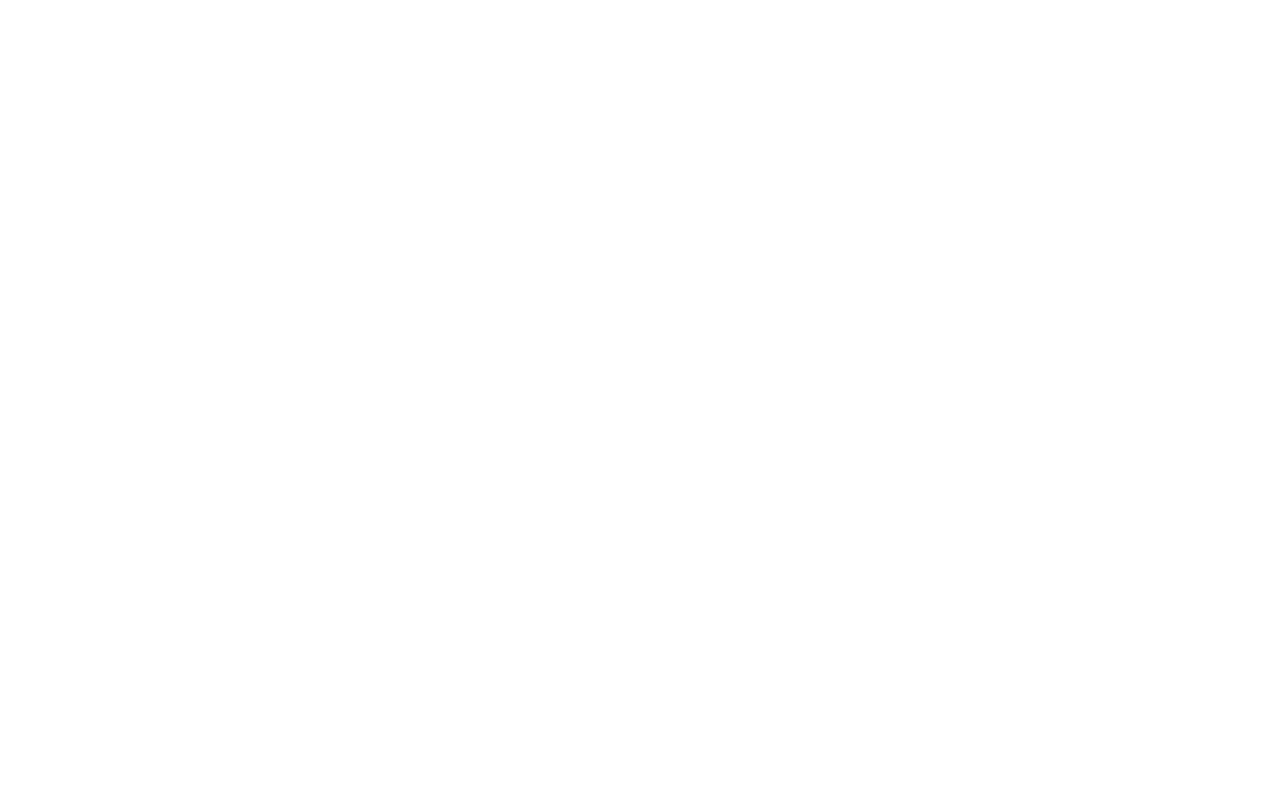
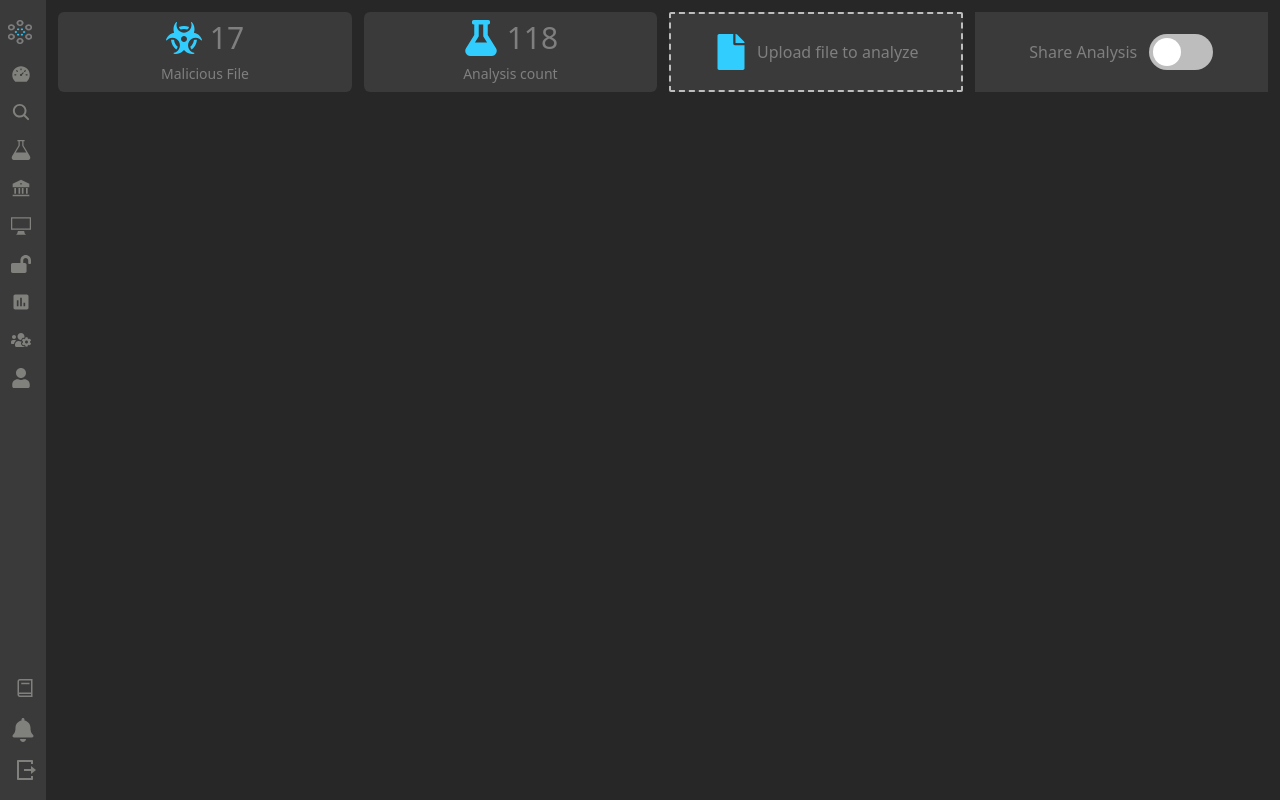
Before and after one commit to promahbubul/nucleon-security, a React (Vite) app: page /analyzes in a window 1280 px wide. Before the commit this address had no page. Built offline with nearby package versions, Linux system fonts and the light colour scheme.

Commit message:
analyzes header section create

```diff
--- a/src/App.jsx
+++ b/src/App.jsx
@@ -7,6 +7,7 @@
 import TrainingLayout from "./Layout/TrainingLayout";
 import Training from "./pages/Training/Training";
 import Events from "./pages/Events/Events";
+import Analyzes from "./pages/Analyzes/Analyzes";
 
 function App() {
   return (
@@ -19,6 +20,7 @@
         <Route path="/" element={<TrainingLayout />}>
           <Route path="training" element={<Training />} />
           <Route path="events" element={<Events />} />
+          <Route path="analyzes" element={<Analyzes />} />
         </Route>
       </Routes>
     </>
--- a/src/Layout/TrainingLayout.jsx
+++ b/src/Layout/TrainingLayout.jsx
@@ -17,7 +17,7 @@
   const sideLinks = [
     { path: "training", icon: AiFillDashboard },
     { path: "events", icon: IoSearch },
-    { path: "feature", icon: ImLab },
+    { path: "analyzes", icon: ImLab },
     { path: "bank", icon: RiBankFill },
     { path: "monitor", icon: ImDisplay },
     { path: "lock", icon: FaLockOpen },
--- a/src/assets/Icons/Icons.jsx
+++ b/src/assets/Icons/Icons.jsx
@@ -30,6 +30,7 @@
   FaCalendarDay,
   FaDatabase,
   FaList,
+  FaFile,
 } from "react-icons/fa";
 
 import { MdInsertChart, MdViewList } from "react-icons/md";
@@ -43,6 +44,7 @@
 import { PiBankFill } from "react-icons/pi";
 
 export {
+  FaFile,
   FaList,
   FaCalendarDay,
   FaDatabase,
--- /dev/null
+++ b/src/components/Analyzes/Status.jsx
@@ -0,0 +1,54 @@
+import React, { useState } from "react";
+import StatusCard from "../ui/StatusCard/StatusCard";
+import { FaBiohazard, FaFlask, FaFile } from "../../assets/Icons/Icons";
+import OnButton from "../ui/Buttons/OnButton";
+import OffButton from "../ui/Buttons/OffButton";
+
+const Status = () => {
+  const [toggleButton, setToggleButton] = useState(false);
+  return (
+    <div className="grid grid-cols-12 gap-3">
+      {/* MALICIOUS FILE */}
+      <StatusCard
+        className={"col-span-3"}
+        title={"Malicious File"}
+        number={17}
+        icon={FaBiohazard}
+      ></StatusCard>
+      {/* ANALYSIS COUNT  */}
+      <StatusCard
+        className={"col-span-3"}
+        title={"Analysis count"}
+        number={118}
+        icon={FaFlask}
+      ></StatusCard>
+      {/* UPLOAD FILE */}
+      <div className="col-span-3 border-2 border-dashed hover:border-info border-secondary rounded-sm h-full w-full bg-dark-gray flex flex-row items-center justify-center gap-2 relative">
+        <input
+          type="file"
+          name="file"
+          id=""
+          className="absolute inset-y-0 inset-x-0 bg-orange-500 cursor-pointer opacity-0"
+        />
+        <FaFile className="text-4xl text-info" />
+        <p className="text-silver-gray text-base font-normal">
+          Upload file to analyze
+        </p>
+      </div>
+      {/* SHARE ANALYSIS  */}
+      <div className="bg-dark-gray h-full w-full col-span-3 flex flex-row justify-center items-center gap-3">
+        <p className="text-silver-gray text-base font-normal">Share Analysis</p>
+        <button className="" onClick={() => setToggleButton(!toggleButton)}>
+          {" "}
+          {toggleButton ? (
+            <OnButton setToggleButton={setToggleButton} />
+          ) : (
+            <OffButton setToggleButton={setToggleButton} />
+          )}
+        </button>
+      </div>
+    </div>
+  );
+};
+
+export default Status;
--- /dev/null
+++ b/src/components/ui/Buttons/OffButton.jsx
@@ -0,0 +1,11 @@
+import React from "react";
+
+const OffButton = () => {
+  return (
+    <button className="w-16 h-9 rounded-full bg-secondary flex items-center justify-start pl-1">
+      <div className="bg-white h-7 w-7 rounded-full  "></div>
+    </button>
+  );
+};
+
+export default OffButton;
--- /dev/null
+++ b/src/components/ui/Buttons/OnButton.jsx
@@ -0,0 +1,11 @@
+import React from "react";
+
+const OnButton = () => {
+  return (
+    <button className="w-16 h-9 rounded-full bg-info flex items-center justify-end pr-1">
+      <div className="bg-white h-7 w-7 rounded-full  "></div>
+    </button>
+  );
+};
+
+export default OnButton;
--- /dev/null
+++ b/src/pages/Analyzes/Analyzes.jsx
@@ -0,0 +1,19 @@
+import React from "react";
+import Status from "../../components/Analyzes/Status";
+
+const Analyzes = () => {
+  return (
+    <div>
+      <div className="">
+        {/* STATUS */}
+        <Status />
+        {/* CHART */}
+
+        {/* TABLE */}
+        {/* <EventTable /> */}
+      </div>
+    </div>
+  );
+};
+
+export default Analyzes;
```
